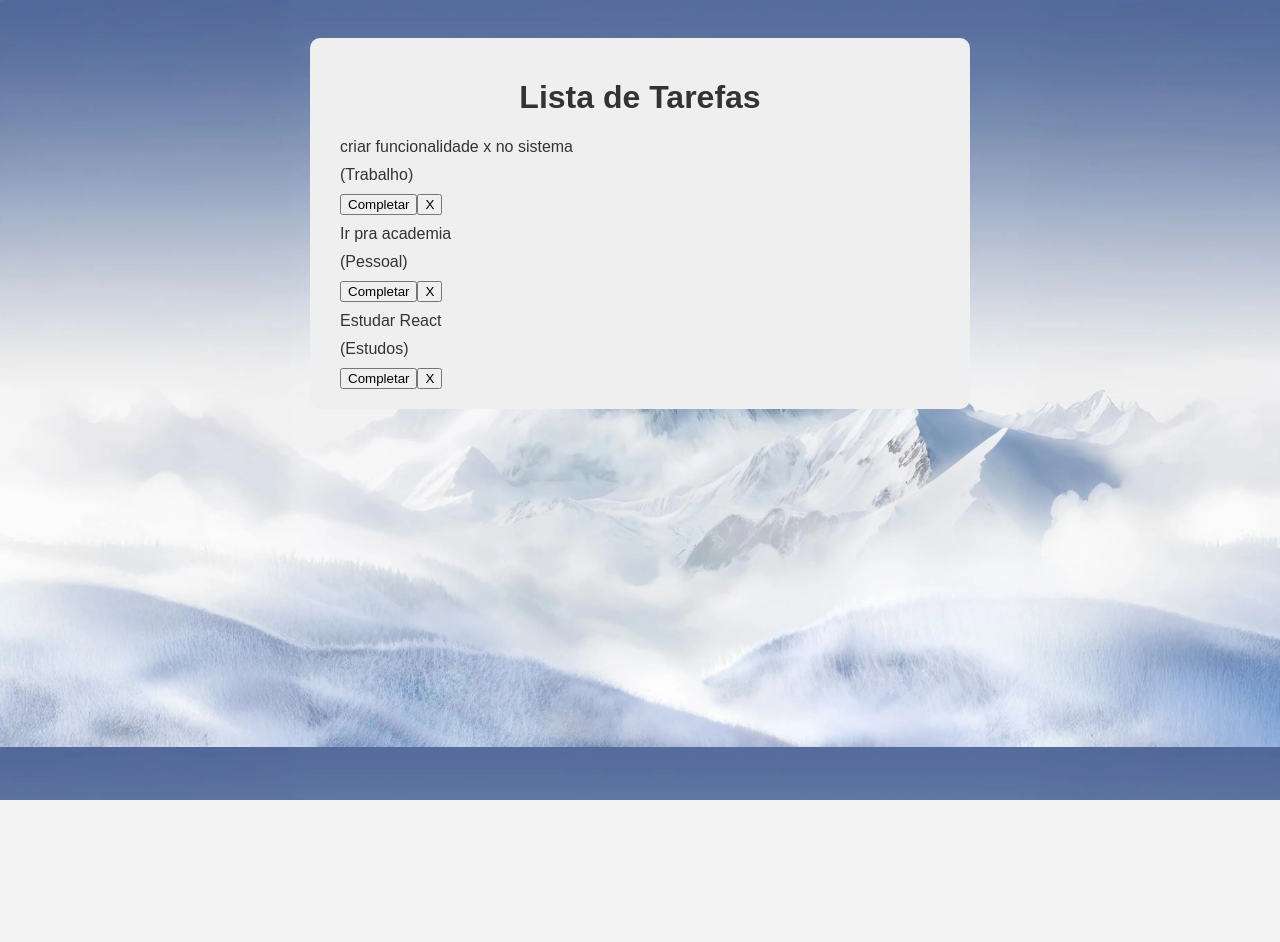
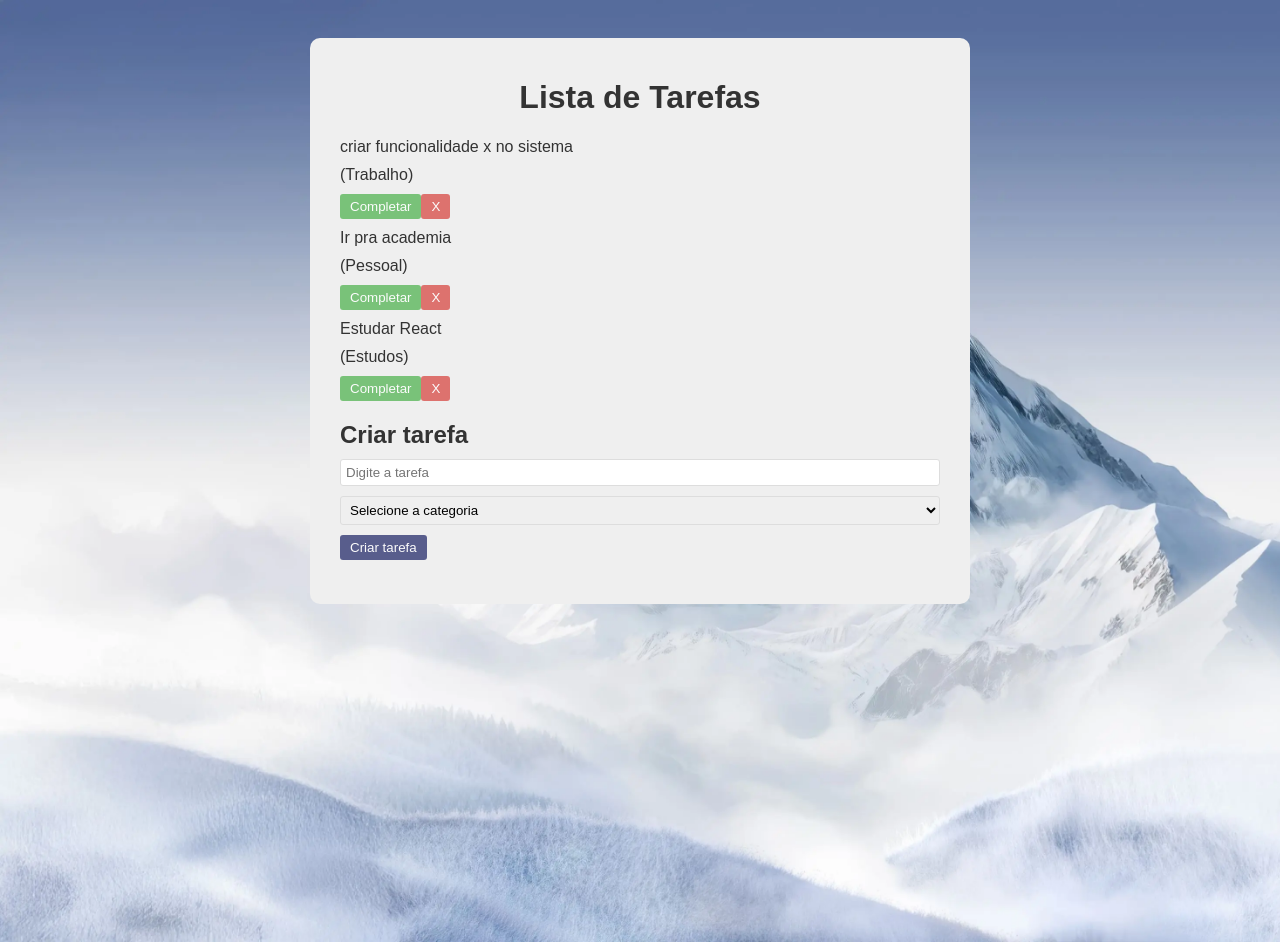
Before and after one commit to ThiagoGomes28/To-Do-List-React-Js, a React (Vite) app in the folder To-do-List-React/: page / in a window 1280 px wide. Before the commit the page ends 800 px from the top, so only its background shows below. Built offline with nearby package versions, Linux system fonts and the light colour scheme.

Commit message:
Add: Estilos dos butões e formulario.

```diff
--- a/To-do-List-React/src/App.css
+++ b/To-do-List-React/src/App.css
@@ -3,7 +3,7 @@
   background-color: #f4f4f4;
   padding: 30px;
   color: #333;
-  background-image: url('./img/bg.webp');
+  background-image: url("./img/bg.webp");
   /* background-position: center; */
   background-size: cover;
 }
@@ -31,3 +31,38 @@
 input {
   box-sizing: border-box;
 }
+
+button {
+  background-color: #333974;
+  color: #fff;
+  padding: 5px 10px;
+  border: none;
+  border-radius: 3px;
+  cursor: pointer;
+  opacity: .8;
+  transition: .3s;
+}
+
+button:hover {
+  opacity: 1;
+}
+
+.complete {
+  background-color: #5cb85c;
+}
+
+.remove {
+  background-color: #d9534f;
+}
+
+.todo-form {
+  padding-bottom: 1.5rem;
+}
+
+input, select {
+  padding: 5px;
+  margin-bottom: 10px;
+  border: 1px solid #DDD;
+  border-radius: 3px;
+  width: 100%;
+}
--- a/To-do-List-React/src/App.jsx
+++ b/To-do-List-React/src/App.jsx
@@ -1,47 +1,41 @@
-import { useState } from 'react'
-import './App.css'
+import { useState } from "react";
+import "./App.css";
+import Todo from "./components/Todo";
+import TodoForm from "./components/TodoForm";
 
 function App() {
   const [todos, setTodos] = useState([
     {
-      id:1,
+      id: 1,
       text: "criar funcionalidade x no sistema",
       category: "Trabalho",
       isCompleted: false,
     },
     {
-      id:2,
+      id: 2,
       text: "Ir pra academia",
       category: "Pessoal",
       isCompleted: false,
     },
     {
-      id:3,
+      id: 3,
       text: "Estudar React",
       category: "Estudos",
       isCompleted: false,
-    }
-  ])
+    },
+  ]);
 
   return (
     <div className="app">
       <h1>Lista de Tarefas</h1>
       <div className="todo-list">
-        {todos.map((todo =>(
-          <div className="todo">
-            <div className="content">
-              <p>{todo.text}</p>
-              <p className="category">({todo.category})</p>
-            </div>
-            <div>
-              <button>Completar</button>
-              <button>X</button>
-            </div>
-          </div>
-        )))}
+        {todos.map((todo) => (
+          <Todo todo={todo} />
+        ))}
       </div>
+      <TodoForm />
     </div>
-  )
+  );
 }
 
-export default App
+export default App;
--- /dev/null
+++ b/To-do-List-React/src/components/Todo.jsx
@@ -0,0 +1,18 @@
+import React from "react";
+
+const Todo = ({ todo }) => {
+  return (
+    <div className="todo">
+      <div className="content">
+        <p>{todo.text}</p>
+        <p className="category">({todo.category})</p>
+      </div>
+      <div>
+        <button className="complete">Completar</button>
+        <button className="remove">X</button>
+      </div>
+    </div>
+  );
+};
+
+export default Todo;
--- /dev/null
+++ b/To-do-List-React/src/components/TodoForm.jsx
@@ -0,0 +1,21 @@
+import React from "react";
+
+const TodoForm = () => {
+  return (
+    <div className="todo-form">
+      <h2>Criar tarefa</h2>
+      <form>
+        <input type="text" placeholder="Digite a tarefa" />
+        <select>
+          <option value="">Selecione a categoria</option>
+          <option value="Trabalho">Trabalho</option>
+          <option value="Pessoal">Pessoal</option>
+          <option value="Estudos">Estudos</option>
+        </select>
+        <button type="submit">Criar tarefa</button>
+      </form>
+    </div>
+  );
+};
+
+export default TodoForm;
```
